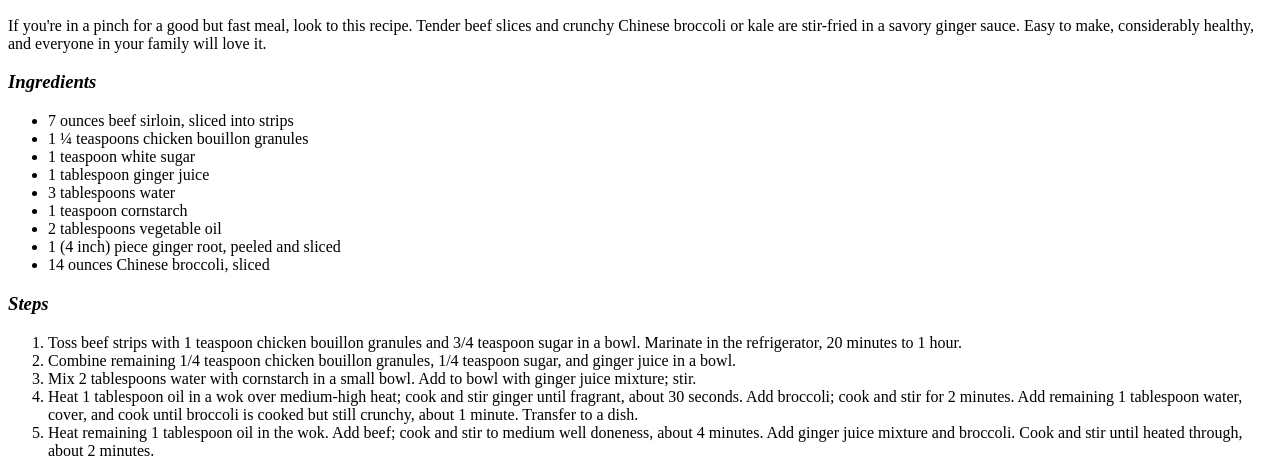
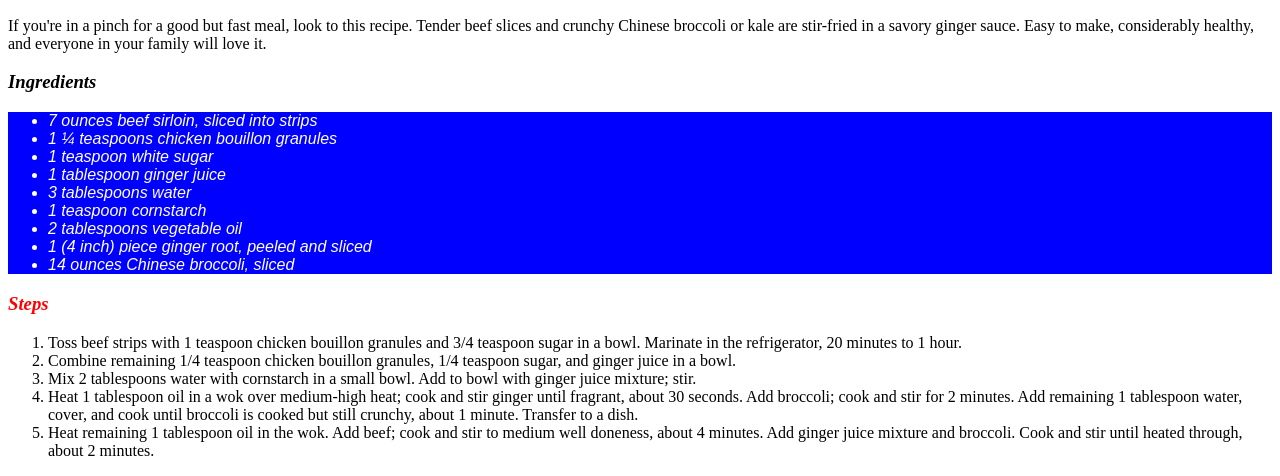
Before and after one commit to adsmithy/odin-recipes, a plain HTML site: page recipes/broccolibeef.html in a window 1280 px wide. Shown: the part 434-910 px from the top of the page. Drawn offline with Linux system fonts and the light colour scheme; files that its build step writes are made by us from their sources.

Commit message:
Add link to style.css in recipe html pages

```diff
--- a/recipes/broccolibeef.html
+++ b/recipes/broccolibeef.html
@@ -4,6 +4,7 @@
     <meta charset="UTF-8">
     <meta name="viewport" content="width=device-width, initial-scale=1.0">
     <title>Broccoli Beef</title>
+    <link rel="stylesheet" href="style.css"/>
 </head>
 <body>
     <h1>Ginger Broccoli Beef</h1>
@@ -14,7 +15,7 @@
     <p>If you're in a pinch for a good but fast meal, look to this recipe. Tender beef slices and crunchy Chinese broccoli or kale are stir-fried in a savory ginger sauce. Easy to make, considerably healthy, and everyone in your family will love it.</p>
 
     <h3><em>Ingredients</em></h3>
-    <ul>
+    <ul class="recipe-list">
         <li>7 ounces beef sirloin, sliced into strips</li>
         <li>1 ¼ teaspoons chicken bouillon granules</li>
         <li>1 teaspoon white sugar</li>
@@ -26,7 +27,7 @@
         <li>14 ounces Chinese broccoli, sliced</li>
     </ul>
 
-    <h3><em>Steps</em></h3>
+    <h3 class="title">Steps</h3>
     <ol>
         <li>Toss beef strips with 1 teaspoon chicken bouillon granules and 3/4 teaspoon sugar in a bowl. Marinate in the refrigerator, 20 minutes to 1 hour.</li>
         <li>Combine remaining 1/4 teaspoon chicken bouillon granules, 1/4 teaspoon sugar, and ginger juice in a bowl.</li>
--- a/style.css
+++ b/style.css
@@ -0,0 +1,17 @@
+/* style.css */
+
+.recipe-list {
+    font-family: Arial, Helvetica, sans-serif;
+    color: #fff;
+    background-color: blue;
+    font-style: italic;
+}
+
+.title {
+    color: red;
+    font-style: italic;
+}
+
+.main {
+    font-size: 12px;
+}
```
Also changed, not shown: index.html (+2 -1 lines), recipes/meatloaf.html (+1 -0 lines), recipes/peppers.html (+1 -0 lines).
